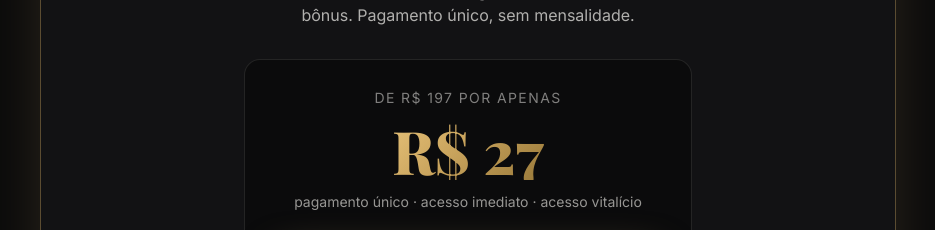
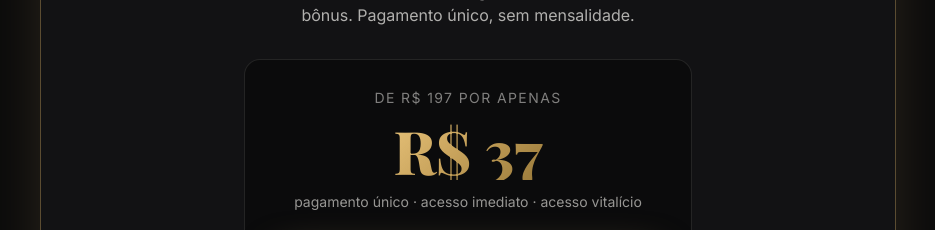
Before and after one commit to pagamentospablorodriguez-dev/AP-LP, a React (Vite) app: page / in a window 1280 px wide. Shown: the part 10660-10890 px from the top of the page, without its empty margins (172-1107 px from the left). Built offline with nearby package versions, Linux system fonts and the light colour scheme; a web font is replaced by a local one.

Commit message:
Update App.tsx

```diff
--- a/src/App.tsx
+++ b/src/App.tsx
@@ -15,7 +15,7 @@ import { IMG } from './images';
 import { FAQS, TESTIMONIALS, PRODUCT } from './copy';
 import { useReveal } from './useReveal';
 
-const OFFER_PRICE = 'R$ 27';
+const OFFER_PRICE = 'R$ 37';
 const OFFER_OLD = 'de R$ 197 por apenas';
 const CHECKOUT_URL = '#checkout';
 
```
